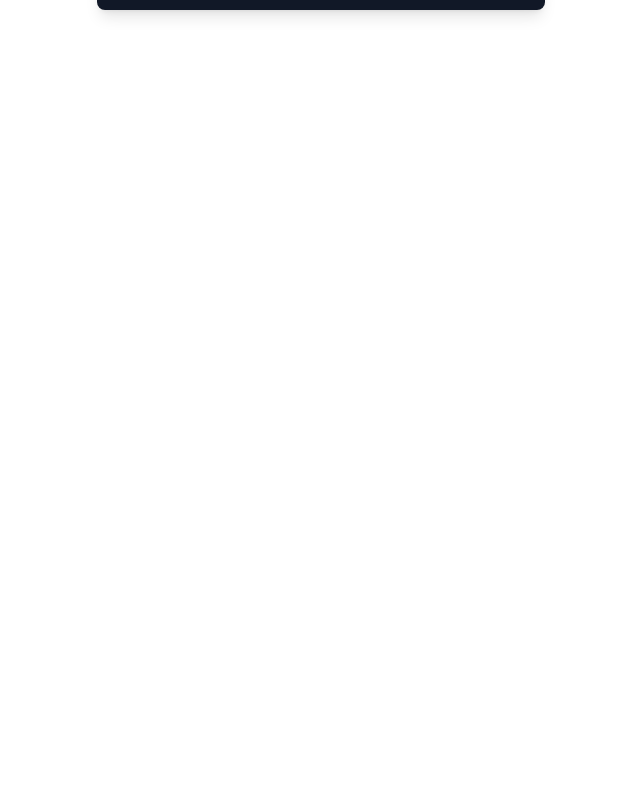
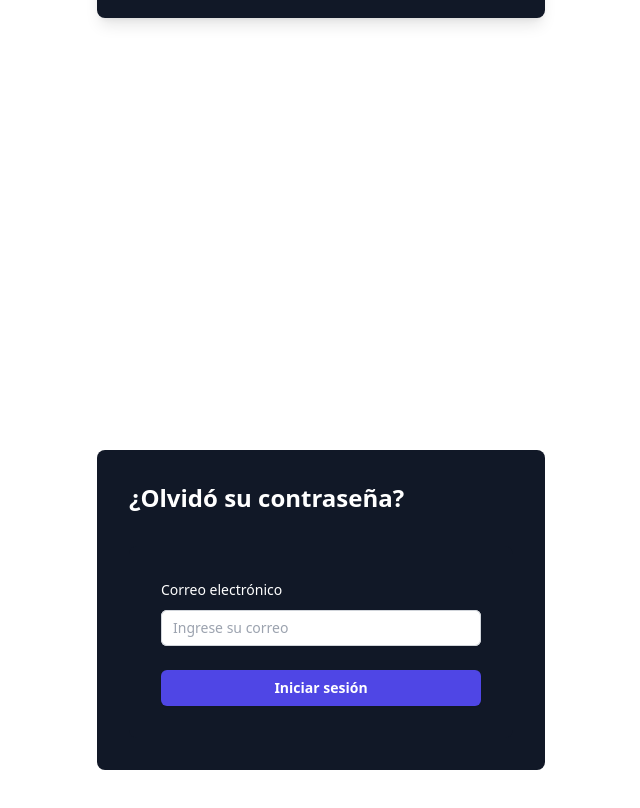
Before and after one commit to Willvillegas/Proyecto-DS-Equipo5, a React (Vite) app in the folder Client/: page /forgot-password-page in a window 1280 px wide. Shown: the part 590-1398 px from the top of the page, without its empty margins (319-959 px from the left). Before the commit the page ends 800 px from the top, so only its background shows below. Built offline with nearby package versions, Linux system fonts and the light colour scheme.

Commit message:
Arreglo de ForgotPasswordPage

```diff
--- a/Client/src/App.jsx
+++ b/Client/src/App.jsx
@@ -14,6 +14,7 @@ function App() {
     return(
     <Router>
          <LoginPage />
+         <ForgotPasswordPage />
        {
         /* <Prueba2 />
         <MostrarProfesorSede/>
--- a/Client/src/Pages/ForgotPasswordPage.jsx
+++ b/Client/src/Pages/ForgotPasswordPage.jsx
@@ -1,17 +1,39 @@
 import React from 'react';
+import { Input } from "../components/ui/Input"; // Importación del componente Input
+import { Button } from "../components/ui/Button"; // Importación del componente Button
 
 function ForgotPasswordPage() {
   return (
     <div className="min-h-screen bg-white flex flex-col justify-center items-center">
       <div className="bg-gray-900 rounded-lg p-8 max-w-md w-full">
-        <h2 className="text-white text-2xl font-bold mb-4">Olvidó su contraseña?</h2>
-        <div className="mb-4">
-          <label htmlFor="email" className="block text-sm font-medium text-gray-300">Correo electrónico</label>
-          <input type="email" id="email" name="email" className="mt-1 focus:ring-indigo-500 focus:border-indigo-500 block w-full shadow-sm sm:text-sm border-gray-300 rounded-md" />
+        <h2 className="text-white text-2xl font-bold mb-4">¿Olvidó su contraseña?</h2>
+        {/* Contenedor del formulario */}
+        <div className="bg-gray-900 mt-8 p-8 justify-center rounded-lg sm:mx-auto sm:w-full mx-auto sm:max-w-sm">
+          {/* Formulario */}
+          <form className="space-y-2" action="#" method="POST">
+            {/* Campo de correo electrónico */}
+            <div>
+              <label htmlFor="email" className="block text-sm justify-center font-medium leading-6 text-white">
+                Correo electrónico
+              </label>
+              <div className="mt-2">
+                {/* Componente Input para el correo electrónico */}
+                <Input
+                  id="email"
+                  name="email"
+                  type="email"
+                  required
+                  placeholder="Ingrese su correo"
+                />
+              </div>
+            </div>
+            {/* Botón de inicio de sesión */}
+            <div className="mt-6">
+              {/* Componente Button para iniciar sesión */}
+              <Button type="submit">Iniciar sesión</Button>
+            </div>
+          </form>
         </div>
-        <button type="submit" className=" active:scale-[.98] active:duration-75 hover:scale-[1.01] w-full flex justify-center py-2 px-4 border border-transparent rounded-md shadow-sm text-sm font-medium text-white bg-indigo-600 hover:bg-indigo-700 focus:outline-none focus:ring-2 focus:ring-offset-2 focus:ring-indigo-500">
-          Recuperar
-        </button>
       </div>
     </div>
   );
--- a/Client/src/components/ui/Button.jsx
+++ b/Client/src/components/ui/Button.jsx
@@ -2,7 +2,7 @@
 export function Button(props) {
     return (
         <button
-            className="flex w-full justify-center
+            className=" mt-6 flex w-full justify-center
             rounded-md bg-indigo-600 px-3 py-1.5 text-sm font-semibold leading-6
             text-white shadow-sm hover:bg-indigo-500 focus-visible:outline
             focus-visible:outline-2 focus-visible:outline-offset-2 focus-visible:outline-indigo-600
```
